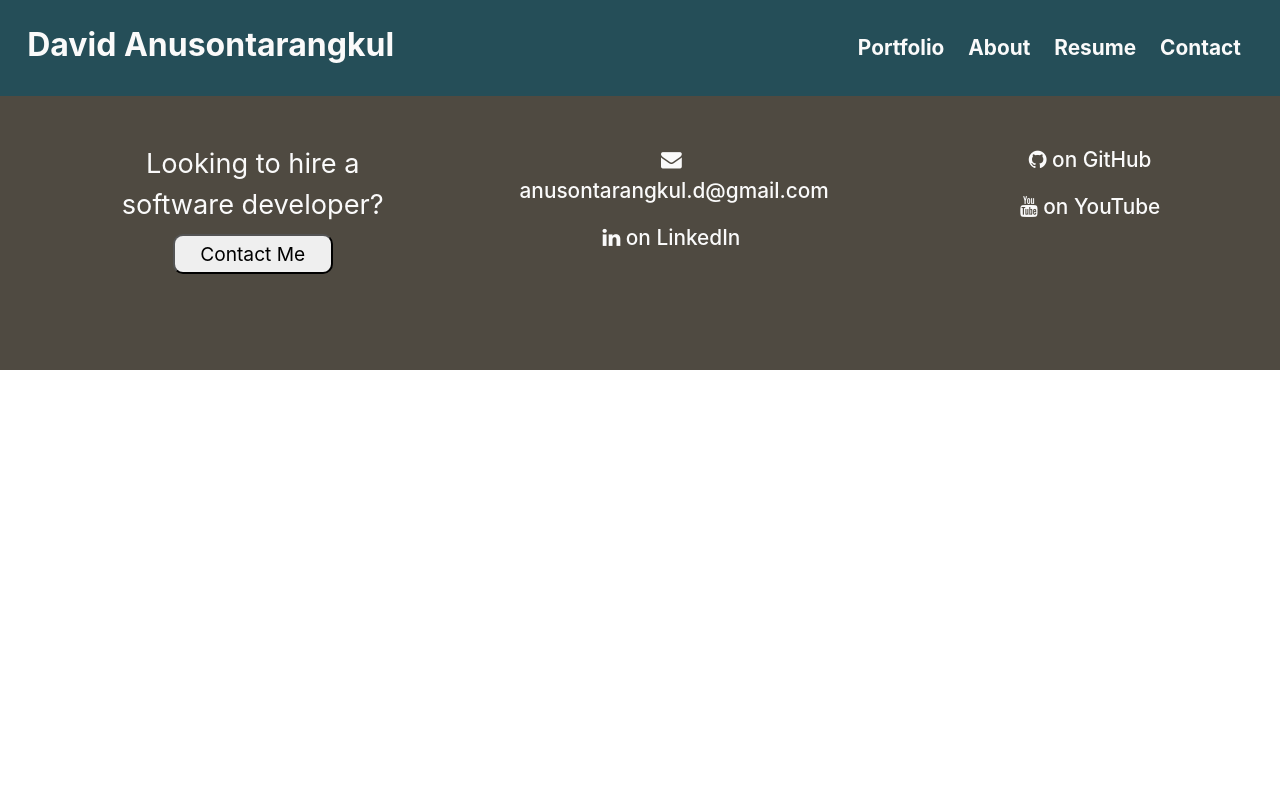
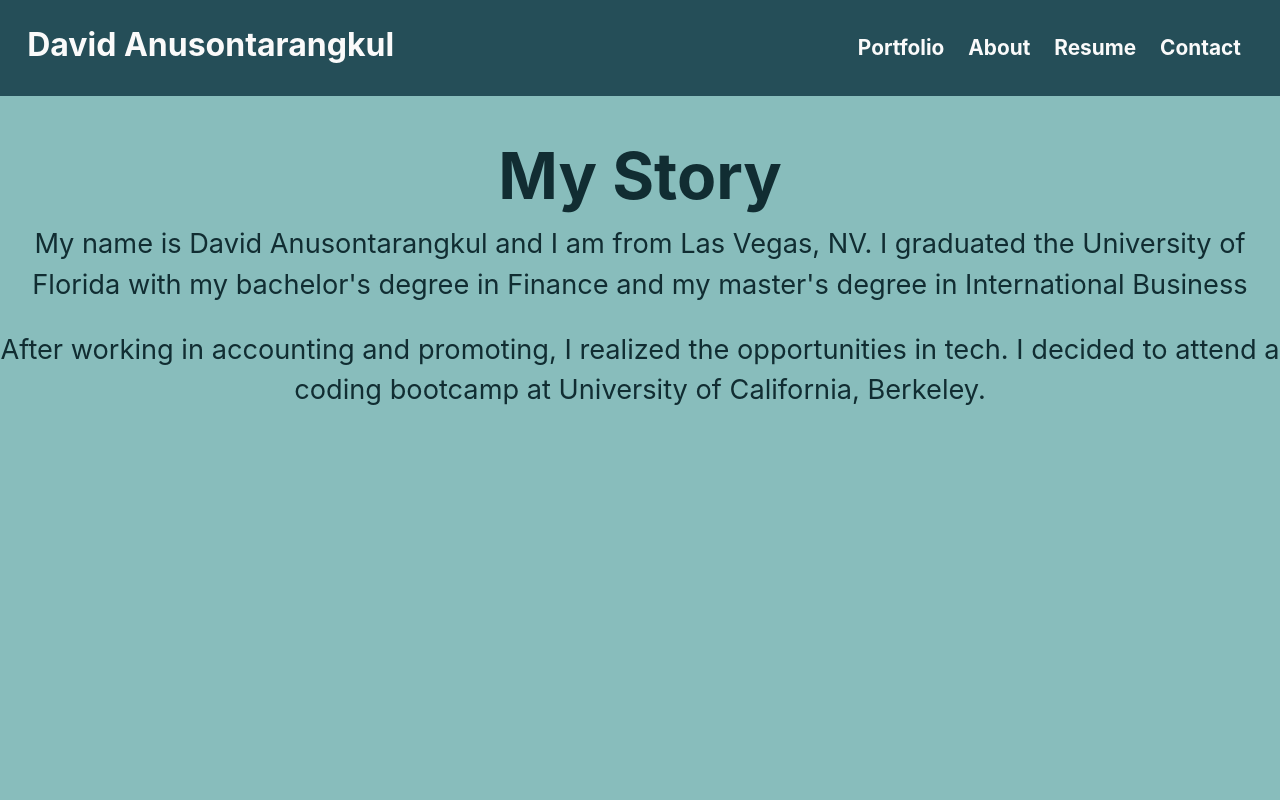
Before and after one commit to anusontarangkul/react-portfolio, a React (Create React App) app: page /about in a window 1280 px wide. Shown: the top 800 px of the page. Built offline with nearby package versions, Linux system fonts and the light colour scheme.

Commit message:
update about

```diff
--- a/src/App.js
+++ b/src/App.js
@@ -7,6 +7,7 @@ import Navbar from "./Components/Navbar";
 import Portfolio from "./Components/Portfolio"
 import Wrapper from "./Components/Wrapper";
 import Footer from "./Components/Footer"
+import Resume from "./Components/Resume/resume.pdf"
 import './App.css';
 
 
@@ -19,6 +20,7 @@ function App() {
         <Route path="/about" component={About} />
         <Route path="/portfolio" component={Portfolio} />
         <Route path="/contact" component={Contact} />
+        <Route path="/resume" component={Resume} />
 
       </Switch>
       <Footer />
--- a/src/Components/About/index.js
+++ b/src/Components/About/index.js
@@ -1,9 +1,15 @@
 import React from 'react';
 import './style.css';
+import Navbar from '../Navbar';
 
 function About() {
     return (
-        null
+        <div className="background-page">
+            <h1 className="about-h1">My Story</h1>
+            <p className="about-p">My name is David Anusontarangkul and I am from Las Vegas, NV. I graduated the University of Florida with my bachelor's degree in Finance and my master's degree in International Business</p>
+            <br></br>
+            <p className="about-p">After working in accounting and promoting, I realized the opportunities in tech. I decided to attend a coding bootcamp at University of California, Berkeley.</p>
+        </div >
     );
 }
 
--- a/src/Components/About/style.css
+++ b/src/Components/About/style.css
@@ -0,0 +1,17 @@
+.background-page {
+
+    background-color: #88BDBC;
+    height: 100vh;
+  }
+
+  .about-h1{
+    color: #112D32;
+    font-size: 4rem;
+    font-weight: bold;
+    padding-top: 2rem;;
+  }
+
+  .about-p{
+    color: #112D32;
+    font-size: 1.7rem;
+}
--- a/src/Components/Home/style.css
+++ b/src/Components/Home/style.css
@@ -1,5 +1,5 @@
 .background-page {
-  /* background-image: linear-gradient(to right, #84ceeb, #52b9ea, #84ceeb); */
+
   background-color: #88BDBC;
   height: 100vh;
 }
```
Also changed, not shown: 1 other file (tests, documents, lock files or other folders).
